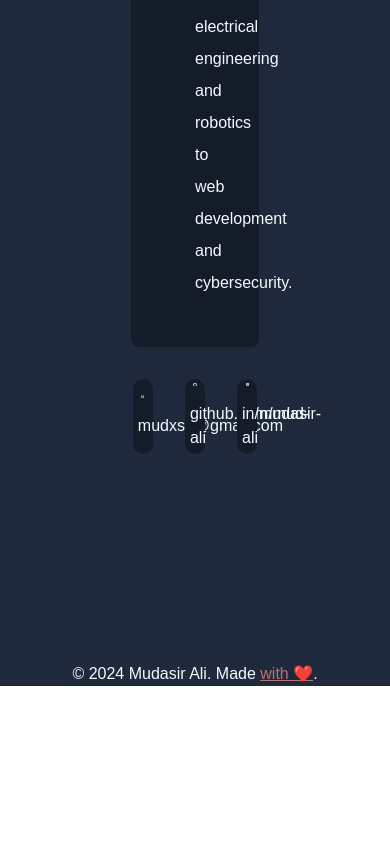
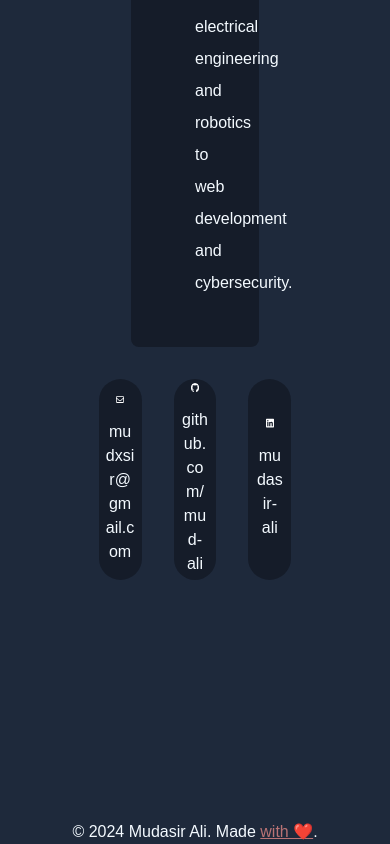
Before and after one commit to mud-ali/website, a Next.js app: page /contact in a window 390 px wide. Shown: the part 921-1765 px from the top of the page. Before the commit the page ends 1607 px from the top, so only its background shows below. Built offline with nearby package versions, Linux system fonts and the light colour scheme.

Commit message:
improve responsiveness of contact page

```diff
--- a/app/contact/page.tsx
+++ b/app/contact/page.tsx
@@ -13,7 +13,7 @@ export default function Contact() {
                 <div className="heading-card rounded-lg py-12 px-16 text-center mt-16 bg-dark-tint w-7/12 leading-loose">
                     Hi, I'm Mudasir, and I'm currently studying engineering at the Bergen County Academies in New Jersey. I'm passionate about everything from electrical engineering and robotics to web development and cybersecurity.
                 </div>
-                <div className="contact-card-array flex flex-row justify-center w-5/6">
+                <div className="contact-card-array flex flex-row justify-center w-screen mb-8">
                     {
                         contactMethodsInfo.map(method => {
                             return (
--- a/components/ContactCard.tsx
+++ b/components/ContactCard.tsx
@@ -6,16 +6,16 @@ export function ContactCard(info: ContactInfo): ReactNode {
     return (
         <div
             className={
-                `w-[18%] bg-dark-tint aspect-square mx-4 mt-8 mb-16 p-1 rounded-full flex flex-col items-center
+                `w-[11%] break-words flex-none bg-dark-tint aspect-square mx-4 mt-8 mb-16 p-1 rounded-full flex flex-col items-center
                 justify-center hover:shadow-[0px_0px_5px_1px_rgba(185,185,177,1)] duration-300`
             }
         >
-            <div className="w-1/4 mx-auto border-0 border-red-300 text-center transition-transform hover:scale-110 duration-100">
+            <div className="w-1/4 mx-auto text-center transition-transform hover:scale-110 duration-100">
                 <a href={info.url}>
                     <Image className="w-full" src={info.imageLink} alt={info.info} />
                 </a>
             </div>
-            <div className="mt-4 w-5/6 pl-0 text-md text-center border-0 border-red-300">
+            <div className="mt-4 w-5/6 pl-0 text-md text-center">
                 {info.info}{info.url !== undefined &&
                     <a className="transition-colors duration-200 hover:text-accent-hue" href={info.url}>{info.urlText}</a>
                     }
--- a/data/contactMethodsInfo.ts
+++ b/data/contactMethodsInfo.ts
@@ -20,6 +20,6 @@ export const contactMethodsInfo: ContactInfo[] = [
         info: "",
         imageLink: LinkedInIcon,
         url: "https://www.linkedin.com/in/mudasir-ali",
-        urlText: "in/mudasir-ali"
+        urlText: "mudasir-ali"
     }
 ]
```
